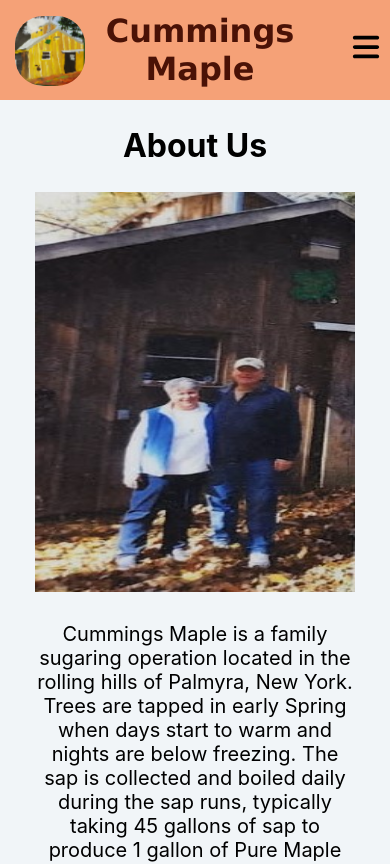
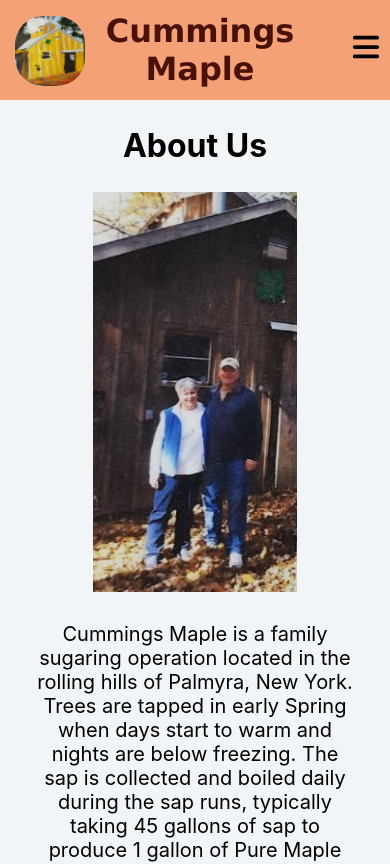
Before and after one commit to LaurenCummings/cummings-maple-vite, a React (Vite) app: page /cummings-maple-vite/About in a window 390 px wide. Shown: the top 864 px of the page. Built offline with nearby package versions, Linux system fonts and the light colour scheme.

Commit message:
changed about us responsive styling

```diff
--- a/src/css/AboutUs.css
+++ b/src/css/AboutUs.css
@@ -24,7 +24,7 @@
     font-size: 20px;
 }
 
-@media (max-width: 1200px) {
+@media (max-width: 900px) {
     .about-us-info {
         flex-direction: column;
     }
@@ -45,12 +45,6 @@
     }
 }
 
-@media (max-width: 550px) {
-    .about-us-info img {
-        width: 400px;
-    }
-}
-
 @media (max-width: 475px) {
     .about-us h1 {
         padding-top: 5px;
@@ -61,10 +55,6 @@
         gap: 10px;
     }
 
-    .about-us-info img {
-        width: 320px;
-    }
-
     .about-us-info .description {
         max-width: 320px;
     }
```
